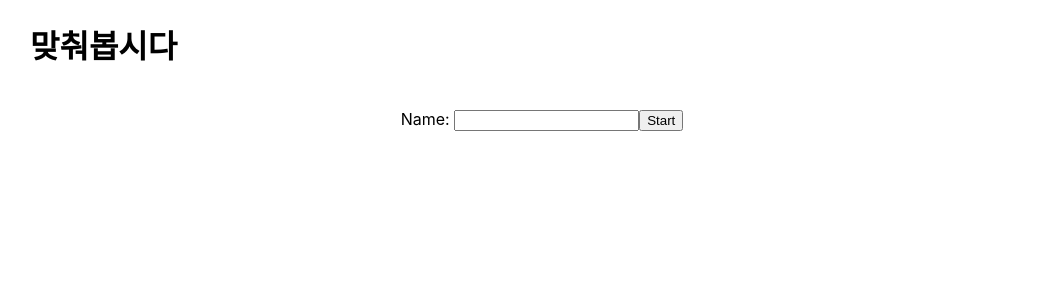
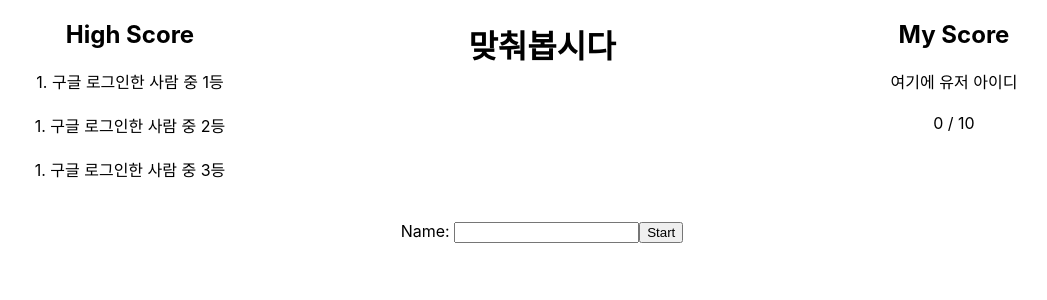
Before and after one commit to gunny915/project_team, a React (Create React App) app: page / in a window 1280 px wide. Shown: the top 300 px of the page, without its empty margins (98-1145 px from the left). Built offline with nearby package versions, Linux system fonts and the light colour scheme.

Commit message:
component, 이미지 추가

```diff
--- a/src/App.js
+++ b/src/App.js
@@ -4,13 +4,16 @@ import React, { useState, useEffect } from 'react';
 //import firebase from "firebase/app"
 import {TextField} from '@material-ui/core';
 
+import CurrentScore from "./components/CurrentScore";
+import Scoreboard from "./components/Scoreboard";
+
 function App() {
 
-    const index = [1, 2, 3, 4, 5, 6, 7, 8, 9];
+    const index = [0, 1, 2, 3, 4, 5, 6, 7, 8, 9];
     const answers = ['슬기','다현','예지','유재석','조세호','이제훈','손흥민','정찬성','박보영'];
 
     const [gameStart, setStart] = useState(false);
-    const [probNum, setNum] = useState(0);
+    const [probNum, setProbNum] = useState(0);
     const [shuffled, setShuffled] = useState([]);
     const [currScore, setCurr] = useState(0);
     const [input, setInput] = useState('');
@@ -21,7 +24,7 @@ function App() {
         // Initialize start
         if (gameStart) {
             setShuffled(shuffle(index));
-            setNum(1);
+            setProbNum(1);
             setCurr(0);
         }
     }, [gameStart]);
@@ -34,8 +37,6 @@ function App() {
                 endGame();
                 alert(`You got ${currScore} correct!`);
             } else {
-                // Next Question
-                const answer = answers[shuffled[probNum] - 1];
 
             }
         }
@@ -46,19 +47,16 @@ function App() {
     function startGame() {
         // Game already running
         if (gameStart) {
-            alert('Game is already running!');
+            alert('게임이 진행중입니다');
             return;
         }
         // Check name
         const nameInput = document.getElementById('name').value;
-        const letters = /^[A-Za-z0-9]+$/;
         if (nameInput === '') {
             alert('Please type your name.');
-        } else if (letters.test(nameInput)) {
+        } else  {
             // Start questions
             setStart(true);
-        } else {
-            alert('Please type alphanumeric characters only.');
         }
     };
 
@@ -67,7 +65,7 @@ function App() {
         if (input === answers[shuffled[probNum] - 1]) {
             setCurr(currScore + 1);
         }
-        setNum(probNum + 1);
+        setProbNum(probNum + 1);
     };
     // End game
     function endGame() {
@@ -92,7 +90,13 @@ function App() {
     return (
         <div className="App">
             <header>
+                <div>
+                    <Scoreboard/>
+                </div>
                 <h1>맞춰봅시다</h1>
+                <div>
+                    <CurrentScore/>
+                </div>
             </header>
             <br/>
             <div className="split left">
@@ -100,11 +104,12 @@ function App() {
                     <label>Name: </label>
                     <input type="text" id="name"></input>
                     <button type="button" id="name_button" onClick={startGame}>Start</button>
+
                     {gameStart &&
                     <div id="problem" className="centered">
                         <label id="probNum">#{probNum}</label>
                         <br/>
-                        <img id="img" src={process.env.PUBLIC_URL+`/img/${shuffled[probNum]}.jpg`} height="400" />
+                        <img id="img" src={process.env.PUBLIC_URL+`/img/${shuffled[probNum - 1]}.jpg`} height="400" />
                         <br/>
                         <TextField size="small" className="input" onChange={e=> setInput(e.target.value)}/>
                         <button id="ans_button" type="button" onClick={nextQ}>Ok</button>
--- /dev/null
+++ b/src/components/CurrentScore.js
@@ -0,0 +1,17 @@
+
+import React, {useState} from 'react';
+
+const CurrentScore = () => {
+    const [myScore, setMyScore] = useState(0);
+
+    return (
+        <div className="current-score">
+            <h2>My Score</h2>
+            <span>여기에 유저 아이디</span>
+            <br/>
+            <span>{myScore} / 10</span>
+        </div>
+    );
+}
+
+export default CurrentScore;
--- /dev/null
+++ b/src/components/Scoreboard.js
@@ -0,0 +1,17 @@
+import React from "react";
+
+const Scoreboard = () => {
+    return (
+      <div className="scoreboard">
+          <h2>High Score</h2>
+          <span>1. 구글 로그인한 사람 중 1등</span>
+          <br/>
+          <span>1. 구글 로그인한 사람 중 2등</span>
+          <br/>
+          <span>1. 구글 로그인한 사람 중 3등</span>
+          <br/>
+      </div>
+    );
+}
+
+export default Scoreboard;
--- a/src/index.css
+++ b/src/index.css
@@ -18,3 +18,20 @@ header {
   margin: 0 auto;
   justify-content: space-between;
 }
+
+.scoreboard {
+  display: flex;
+  flex-direction: column;
+  width: 200px;
+  margin: 0 auto;
+  justify-content: space-evenly;
+  align-items: center;
+}
+.current-score {
+  display: flex;
+  flex-direction: column;
+  width: 200px;
+  margin: 0 auto;
+  justify-content: space-evenly;
+  align-items: center;
+}
```
Also changed, not shown: public/img/10.jpg (added).
